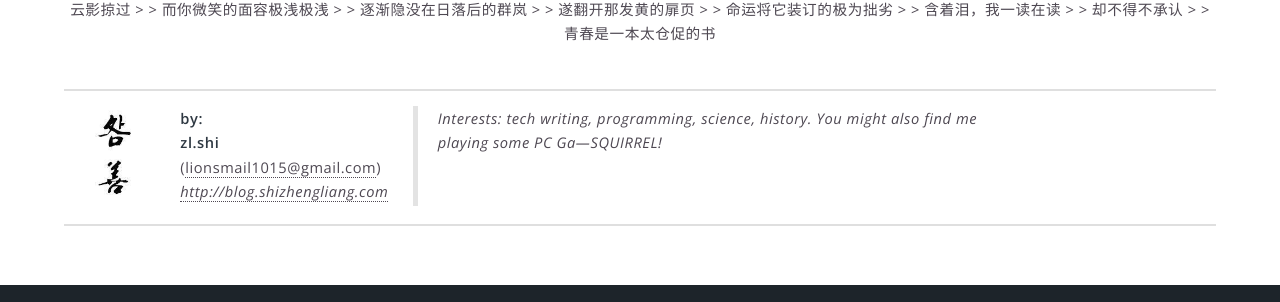
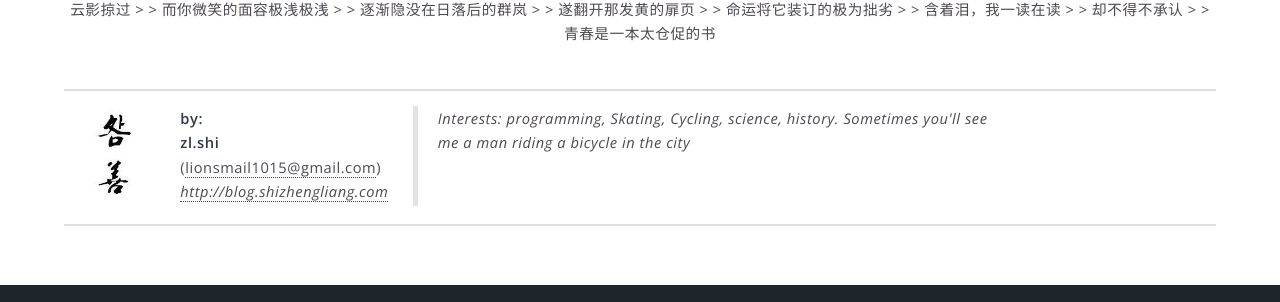
Before and after one commit to fantasylion/fantasylion.github.io, a Jekyll site: the page built from _posts/2016-02-19-my-grandma.md, in a window 1280 px wide. Shown: the part 363-665 px from the top of the page. Built offline with Jekyll 4.4.1, drawn with Linux system fonts in a browser that asks for light colours; comment, search, counter and statistics services are not loaded.

Commit message:
modify some info

```diff
--- a/_config.yml
+++ b/_config.yml
@@ -3,12 +3,12 @@
 
 # Site settings
 title: 无用郎中
-description: 一个追求极致的技术宅
+description: 一只受伤的猿
 owner:
   name: zl.shi # or company name
   bio: >
-    Interests: tech writing, programming, science, history.
-    You might also find me playing some PC Ga&mdash;SQUIRREL!
+    Interests: programming, Skating, Cycling, science, history.
+    Sometimes you'll see me a man riding a bicycle in the city
   disqus_shortname: fantasyLion
   email: lionsmail1015@gmail.com
   url: http://blog.shizhengliang.com
@@ -27,7 +27,7 @@ closing-para: Feel free to get in touch. Cheers!
 
 # on all pages
 social:
-  twitter: https://twitter.com/fantasylion
+  twitter: https://twitter.com/fantasylions
   github: https://github.com/FantasyLions
   linkedin-square: https://linkedin.com/in/FantasyLions
   facebook-official: https://facebook.com/zl.shi
```
